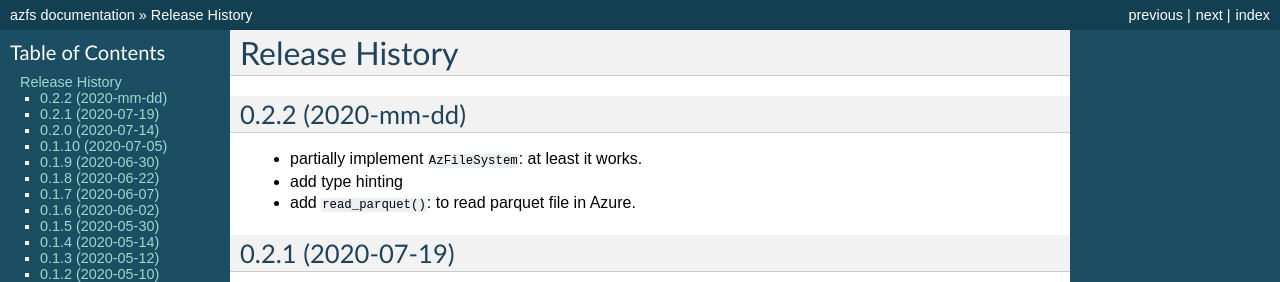
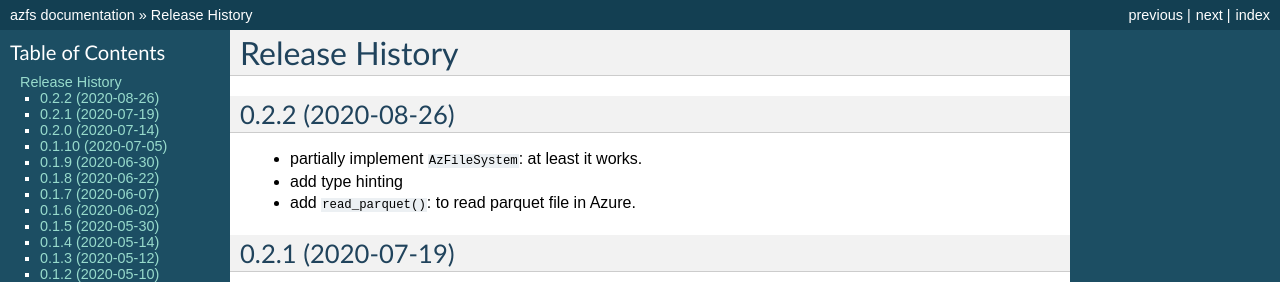
Before and after one commit to arpitjain799/azfs, a Sphinx documentation site: the page built from docs/sources/release_history.rst, in a window 1280 px wide. Shown: the top 282 px of the page. Built offline with Sphinx 7.4.7, drawn with Linux system fonts in a browser that asks for light colours.

Commit message:
update release date

```diff
--- a/docs/sources/release_history.rst
+++ b/docs/sources/release_history.rst
@@ -5,7 +5,7 @@ Release History
    :maxdepth: 4
 
 
-0.2.2 (2020-mm-dd)
+0.2.2 (2020-08-26)
 ------------------
 
 * partially implement ``AzFileSystem``: at least it works.
```
